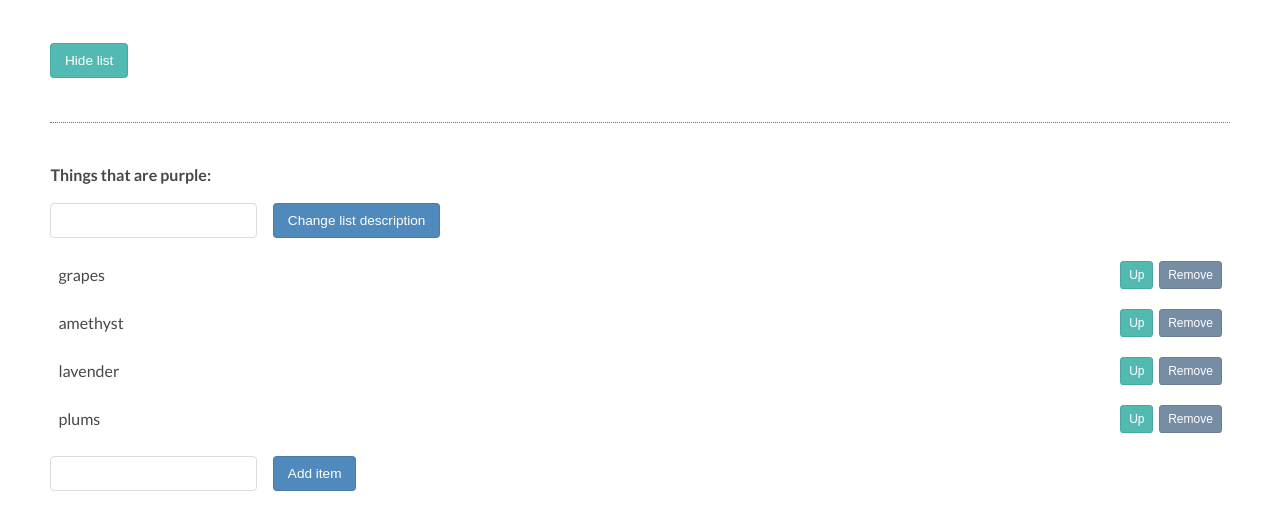
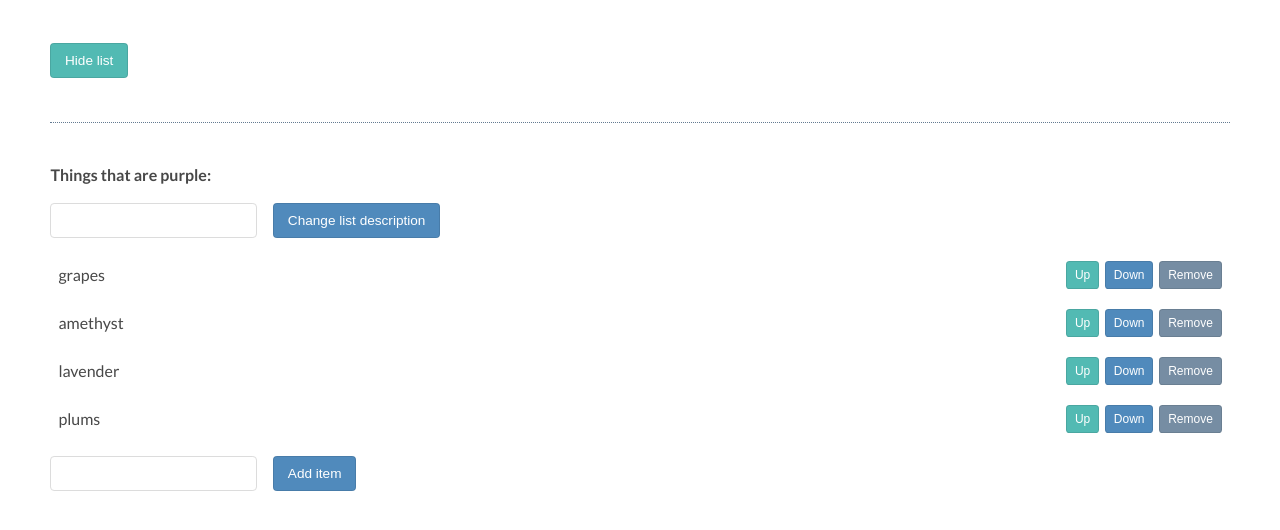
Before and after one commit to mattdotroberts/school-list, a plain HTML site: page index.html in a window 1280 px wide. Shown: the part 146-676 px from the top of the page. Drawn offline with nearby package versions, Linux system fonts and the light colour scheme; files that its build step writes are made by us from their sources.

Commit message:
Update index.html

```diff
--- a/index.html
+++ b/index.html
@@ -2,7 +2,7 @@
 <html>
   <head>
     <title>JavaScript and the DOM</title>
-    <link rel="stylesheet" href="style.css">
+    <link rel="stylesheet" href="css/style.css">
   </head>
   <body>
     <h1 id="myHeading">JavaScript and the DOM</h1>
@@ -15,18 +15,22 @@
       <ul>
         <li>grapes
           <button class="up">Up</button>
+          <button class="down">Down</button>
           <button class="remove">Remove</button>
         </li>
         <li>amethyst
           <button class="up">Up</button>
+          <button class="down">Down</button>
           <button class="remove">Remove</button>
         </li>
         <li>lavender
           <button class="up">Up</button>
+          <button class="down">Down</button>
           <button class="remove">Remove</button>
         </li>
         <li>plums
           <button class="up">Up</button>
+          <button class="down">Down</button>
           <button class="remove">Remove</button>
         </li>
       </ul>
```
